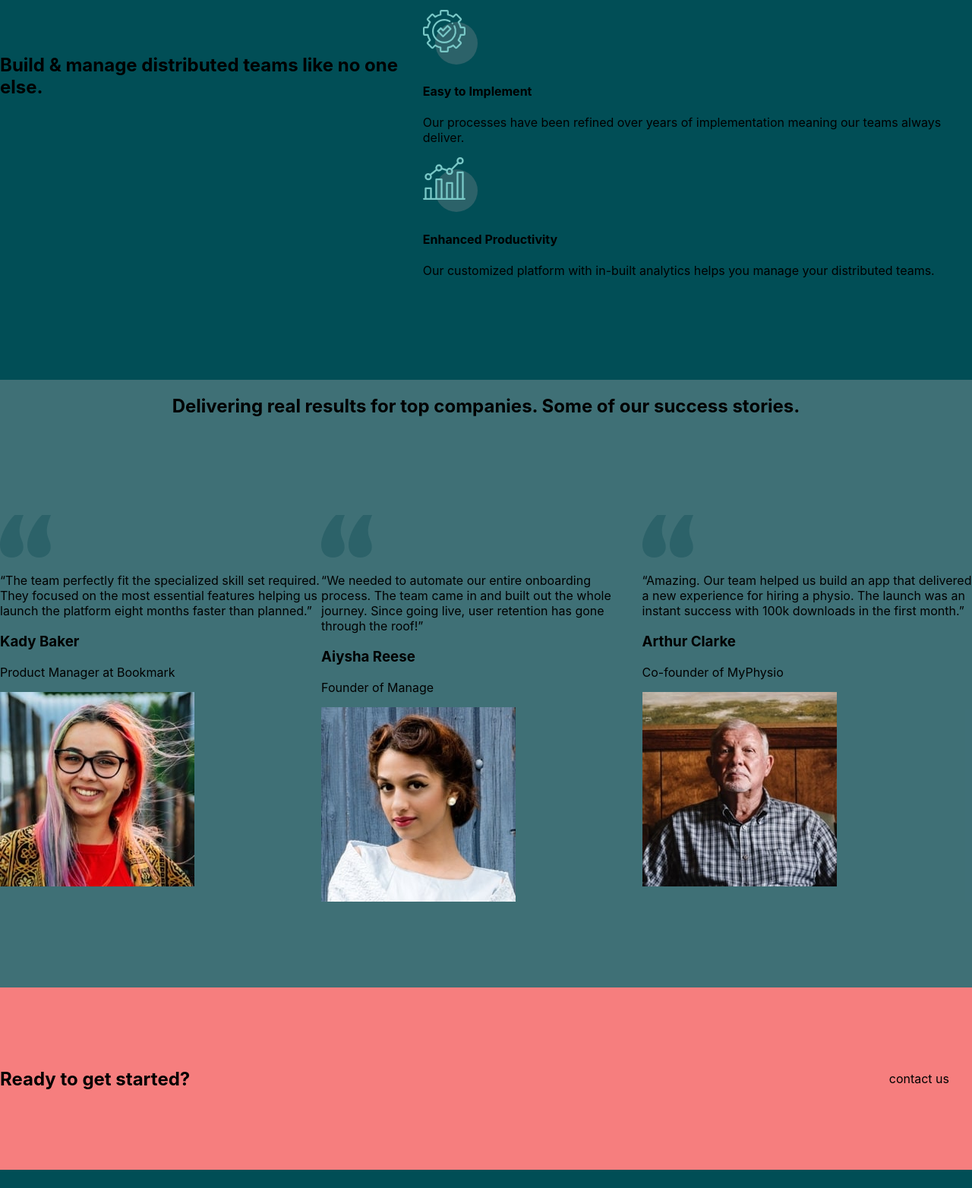
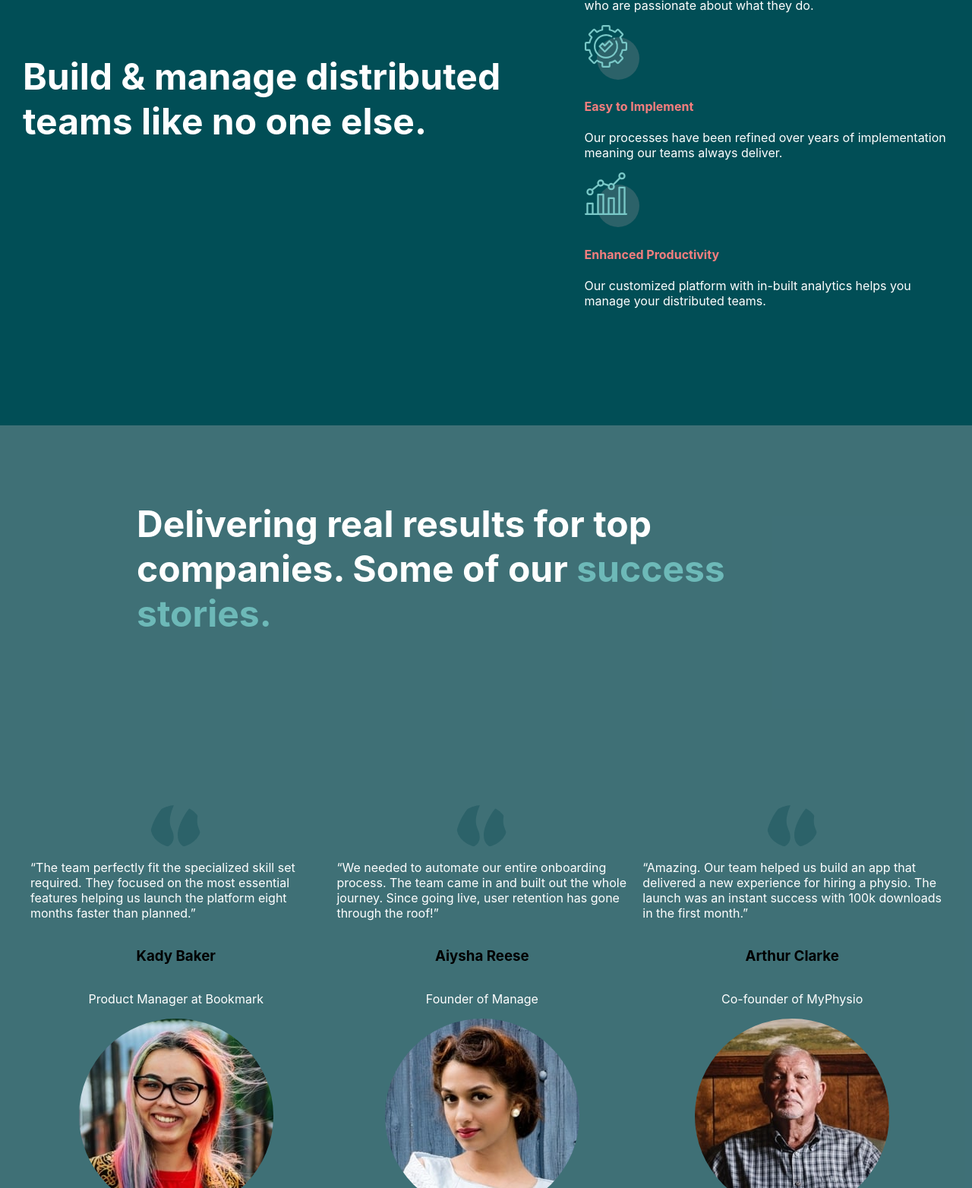
Before and after one commit to Gastonben/landinpage20102021, a plain HTML site: page landing/index.html in a window 1280 px wide. Shown: the part 1100-2664 px from the top of the page at 76% size. Drawn offline with Linux system fonts and the light colour scheme.

Commit message:
advances

```diff
--- a/landing/assets/css/devices/desktop/desktop.css
+++ b/landing/assets/css/devices/desktop/desktop.css
@@ -10,15 +10,25 @@
     align-items: center;
   }
 
+  .top{
+    height: 100px;
+  }
+
 .header{
     height: 100vh;
     background: #2C6269;
+    color: white;
   }
 
   .header-content > h1 {
     font-size: 4rem;
     margin: 0 0 0 125px;
   }
+
+  .header-content > h1 > span{
+      color: #F67E7E;;
+  }
+
   .header-content >  div{
       padding: 0 50px 0 100px;
   }
@@ -40,6 +50,7 @@
     background: #014E56;
     height: 100vh;
     align-items: center;
+    padding: 30px;
 }
 
 .first-sec,
@@ -49,19 +60,57 @@
     display: flex;
 }
 
+.first-sec > h2,
+.info > p{
+    color: white;
+}
+
+.first-sec > h2{
+    font-size: 3rem;
+}
+
+.info > h4{
+    color: #F67E7E;
+}
+
 .content{
     flex-direction: column;
 }
 
 .second-sec{
-    height: 100vh;
+    height: 145vh;
     background:#2c6269e8;
     flex-wrap: wrap;
     justify-content: center;
+    padding: 30px;
+}
+
+.second-sec > h2{
+    font-size: 3rem;
+    padding: 30px 150px 30px 150px;
+}
+.second-sec > h2 > span{
+    color: #6db9b8;
+}
+
+.second-sec > h2,
+.profile > p{
+    color: white;
 }
 
 .profiles{
     flex-direction: row;
+}
+
+.profile{
+    display: flex;
+    flex-direction: column;
+    align-items: center;
+    padding: 10px;
+}
+
+.profile > img{
+    border-radius: 100%;
 }
 
 .pre-footer{
@@ -73,7 +122,10 @@
 }
 
 .pre-footer > a{
-    padding: 0 30px 0 0;
+    border: solid 1px black;
+    border-radius: 50px;
+    padding: 10px;
+    margin: 0 100px 0 0;
 }
 
 footer{
@@ -81,4 +133,12 @@ footer{
     display: flex;
     justify-content: space-between;
     padding: 30px;
+    color: white;
 }
+
+.rigth-footer {
+display: flex;
+align-items: flex-end;
+flex-direction: column;
+justify-content: center;
+}
--- a/landing/index.html
+++ b/landing/index.html
@@ -9,7 +9,7 @@
             <section>
                 <div class="header">
                     <div class="top">
-                        <img src="../img/icons/logo.svg" alt="logo">
+                        <img src="/landing/img/icons/logo.svg" alt="logo">
                         <input type="checkbox" id="switch">
                         <label for="switch" class="switch-label">
                             <a><img src="" alt="menu desplegable"></a>
@@ -25,7 +25,7 @@
                     <img src="/landing/img/icons/bg-pattern-home-1.svg" class="img-1" alt="image-decorate">
                     <img src="/landing/img/icons/bg-pattern-home-2.svg" class="img-2" alt="image-decorate-2">
                     <div class="header-content">
-                        <h1>find the best talent</h1>
+                        <h1>find the best <span>talent</span></h1>
                         <div>
                             <p>Finding the right people and building high
                             performing teams can be hard. Most companies
@@ -36,7 +36,7 @@
                 </div>
             </section>
             <section class="first-sec">
-                    <h1>Build & manage distributed teams like no one else.</h1>
+                    <h2>Build & manage distributed teams like no one else.</h2>
                     <div class="content">
                         <div class="info">
                             <img src="/landing/img/icons/icon-person.svg" alt="pic">
@@ -56,7 +56,7 @@
                     </div>
             </section>
             <section class="second-sec">
-                <h2>Delivering real results for top companies. Some of our success stories.</h2>
+                <h2>Delivering real results for top companies. Some of our <span>success stories.</span></h2>
                 <div class="profiles">
                     <div class="profile">
                         <img src="/landing/img/icons/icon-quotes.svg" alt="quotes">
@@ -87,18 +87,20 @@
             </section>
             <footer>
                 <div clas="left-footer">
-                    <a href="">myteam</a>
-                    <a href="">home</a>
-                    <a href="">about</a>
+                    <a href="#">myteam</a>
+                    <a href="#">home</a>
+                    <a href="#">about</a>
                     <p>987 Hillcrest Lane</p>
                     <p>Irvine, CA</p>
                     <p>California 92714</p>
                     <p>Call Us : 949-833-7432</p>
                 </div>
                 <div class="rigth-footer">
-                    <img src="/landing/img/icons/icon-facebook.svg" alt="Facebook">
-                    <img src="/landing/img/icons/icon-pinterest.svg" alt="Pinterest">
-                    <img src="/landing/img/icons/icon-twitter.svg" alt="Twitter">
+                    <div>
+                        <img src="/landing/img/icons/icon-facebook.svg" alt="Facebook">
+                        <img src="/landing/img/icons/icon-pinterest.svg" alt="Pinterest">
+                        <img src="/landing/img/icons/icon-twitter.svg" alt="Twitter">
+                    </div>
                     <p>Copyright 2020. All Rights Reserved</p>
                 </div>
             </footer>
```
